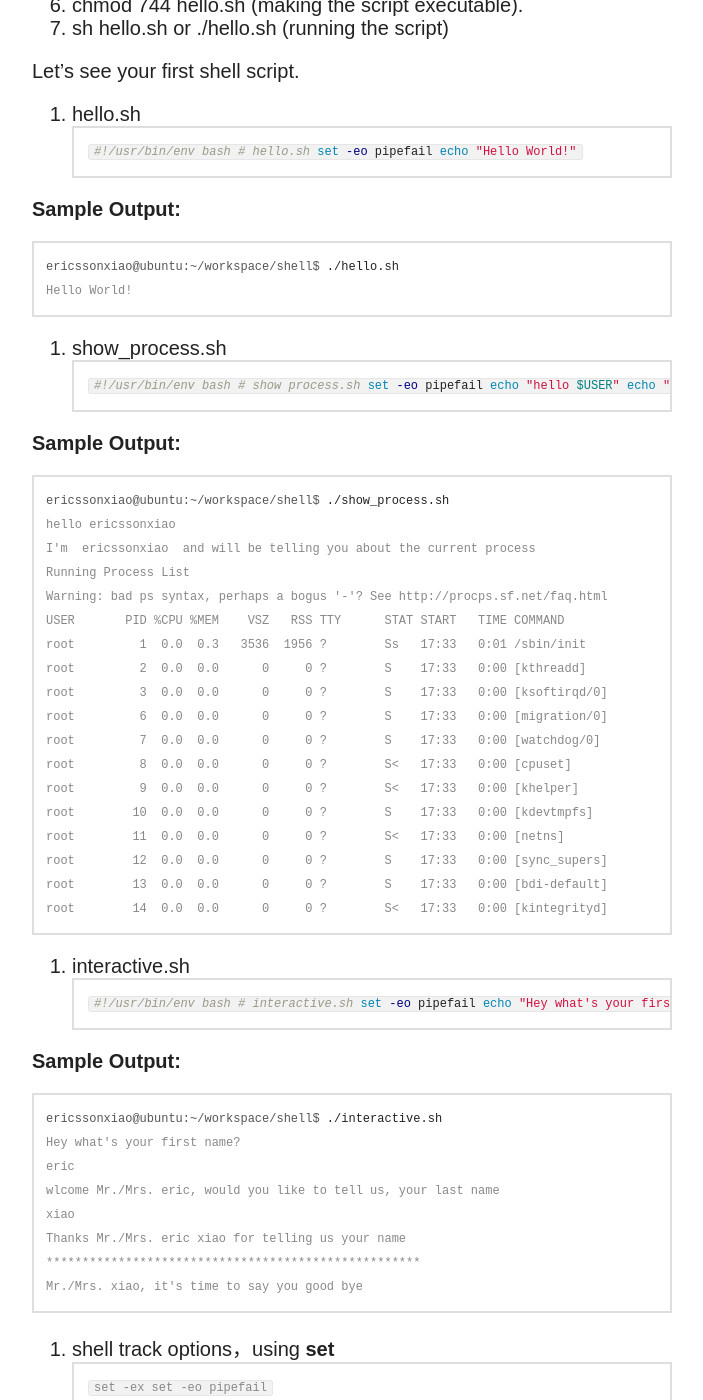
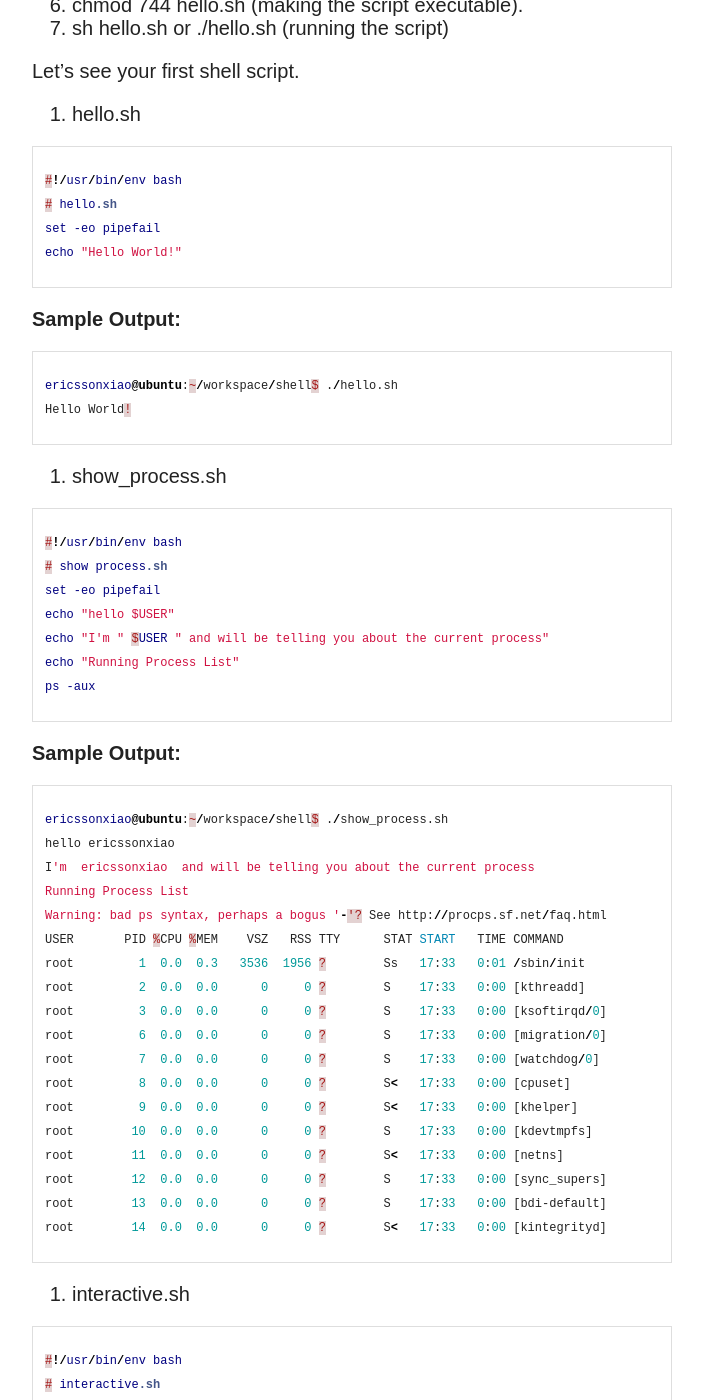
Before and after one commit to ericssonxiao/blog, a Jekyll site: the page built from _posts/2013-12-17-step-by-step-learning-shell-programming.md, in a window 1280 px wide and 1400 px high, scrolled down 2442 px. Shown: the whole window, without its empty margins (308-1011 px from the left). Built offline with Jekyll 4.4.1, drawn with Linux system fonts in a browser that asks for light colours; nearby versions of some CDN libraries; some of the changed text lies outside the part shown.

Commit message:
jekyll update

````diff
--- a/_posts/2013-12-17-step-by-step-learning-shell-programming.md
+++ b/_posts/2013-12-17-step-by-step-learning-shell-programming.md
@@ -45,21 +45,21 @@
 
 Let's see your first shell script.
 1. hello.sh
-``` bash
+{% highlight css %}
 #!/usr/bin/env bash
 # hello.sh
 set -eo pipefail
 echo "Hello World!"
-```
+{% endhighlight %}
 
 **Sample Output:**
-``` console
+{% highlight css %}
 ericssonxiao@ubuntu:~/workspace/shell$ ./hello.sh
 Hello World!
-```
+{% endhighlight %}
 
 2. show_process.sh
-``` bash
+{% highlight css %}
 #!/usr/bin/env bash
 # show process.sh
 set -eo pipefail
@@ -67,10 +67,10 @@
 echo "I'm " $USER " and will be telling you about the current process"
 echo "Running Process List"
 ps -aux
-```
+{% endhighlight %}
 
 **Sample Output:**
-``` console
+{% highlight css %}
 ericssonxiao@ubuntu:~/workspace/shell$ ./show_process.sh
 hello ericssonxiao
 I'm  ericssonxiao  and will be telling you about the current process
@@ -89,10 +89,10 @@
 root        12  0.0  0.0      0     0 ?        S    17:33   0:00 [sync_supers]
 root        13  0.0  0.0      0     0 ?        S    17:33   0:00 [bdi-default]
 root        14  0.0  0.0      0     0 ?        S<   17:33   0:00 [kintegrityd]
-```
+{% endhighlight %}
 
 3. interactive.sh
-``` bash
+{% highlight css %}
 #!/usr/bin/env bash
 # interactive.sh
 set -eo pipefail
@@ -103,10 +103,10 @@
 echo "Thanks Mr./Mrs. $a $b for telling us your name";
 echo "****************************************************";
 echo "Mr./Mrs. $b, it's time to say you good bye";
-```
+{% endhighlight %}
 
 **Sample Output:**
-``` console
+{% highlight css %}
 ericssonxiao@ubuntu:~/workspace/shell$ ./interactive.sh
 Hey what's your first name?
 eric
@@ -115,17 +115,17 @@
 Thanks Mr./Mrs. eric xiao for telling us your name
 ****************************************************
 Mr./Mrs. xiao, it's time to say you good bye
-```
+{% endhighlight %}
 
 4. shell track options，using **set**
-``` console
+{% highlight css %}
 set -ex
 set -eo pipefail
-```
+{% endhighlight %}
 using **set -x** could produce many info, so you can use **echo** or **print** for trace.
 
 5. **Script 001:**
-``` bash
+{% highlight css %}
 #!/usr/bin/env bash
 # this is simple test for set command
 # set -eo pipefail
@@ -139,10 +139,10 @@
 else
     echo "Neither can i, i'm just an example shell script"
 fi
-```
+{% endhighlight %}
 
 **Sample Output:**
-``` console
+{% highlight css %}
 ericssonxiao@ubuntu:~/workspace/shell$ ./ex2.sh
 + echo -n 'can you write device drivers?'
 can you write device drivers?+ read answer
@@ -152,21 +152,21 @@
 ./ex2.sh: line 8: [: too many arguments
 + echo 'Neither can i, i'\''m just an example shell script'
 Neither can i, i'm just an example shell script
-```
+{% endhighlight %}
 
 **Sample Output:**
 use bash --debug command:
-``` console
+{% highlight css %}
 ericssonxiao@ubuntu:~/workspace/shell$ bash --debug ex2.sh
 bash --debug ex2.sh
 can you write device drivers?y
 ex2.sh: line 8: [: too many arguments
 Neither can i, i'm just an example shell script
-```
+{% endhighlight %}
 
 **Sample Output:**
 use bash --verbose command:
-``` console
+{% highlight css %}
 ericssonxiao@ubuntu:~/workspace/shell$ bash --verbose ex2.sh
 bash --verbose ex2.sh
 #!/usr/bin/env bash
@@ -185,10 +185,10 @@
 fi
 ex2.sh: line 8: [: too many arguments
 Neither can i, i'm just an example shell script
-```
+{% endhighlight %}
 
 6. **Script 002:**
-``` bash
+{% highlight css %}
 #!/usr/bin/env bash
 # hello world
 set -ex
@@ -200,10 +200,10 @@
 echo $VAR
 changeVar
 echo $VAR
-```
+{% endhighlight %}
 
 **Sample Output:**
-``` console
+{% highlight css %}
 ericssonxiao@ubuntu:~/workspace/shell$ ./ex1.sh
 + VAR='Hello World!'
 + echo Hello 'World!'
@@ -214,7 +214,7 @@
 local var
 + echo Hello 'World!'
 Hello World!
-```
+{% endhighlight %}
 
 Enjoy!
 
````
